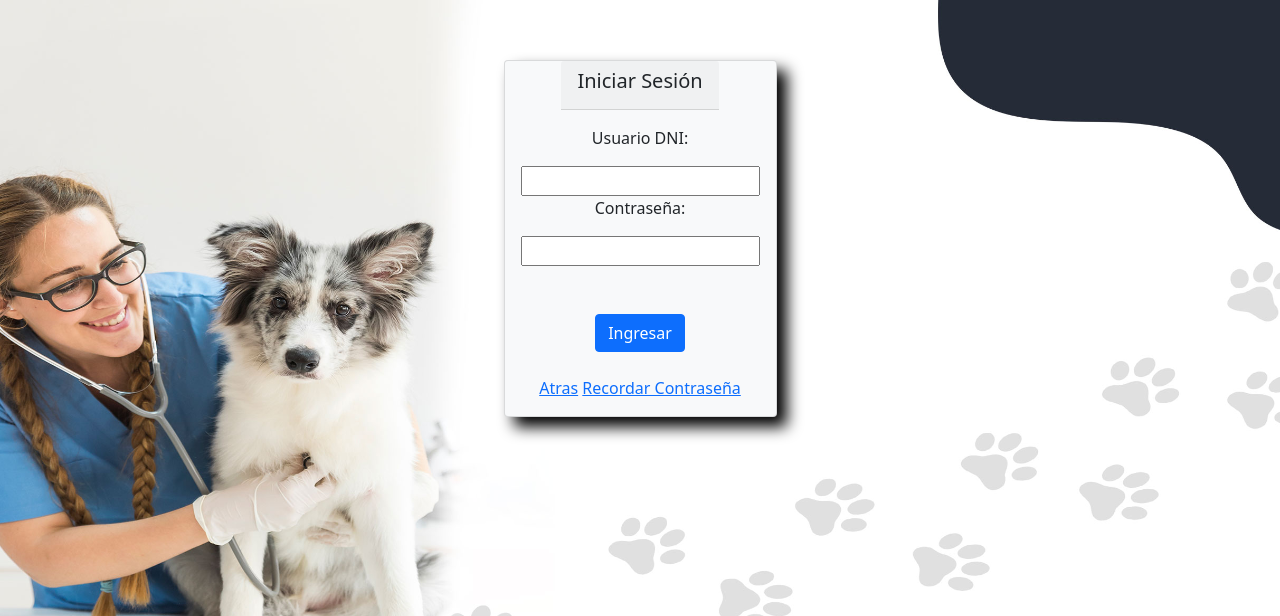
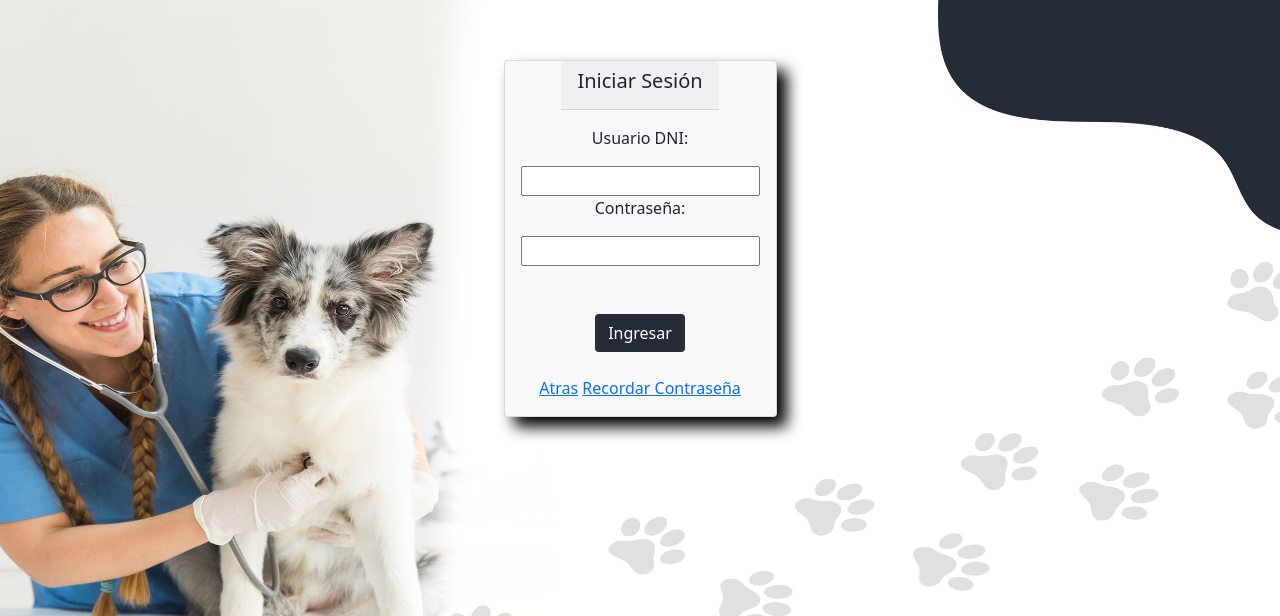
Before and after one commit to Carlos-CMCR/ING-SOFTWARE-VET, a PHP site: page /view/modulos/moduloSeguridad/formAutenticarUsuario.php in a window 1280 px wide. Shown: the top 616 px of the page. Run offline with PHP 8.4, Linux system fonts and the light colour scheme.

Commit message:
Panel administrador mañoseado

```diff
--- a/styles/stylesLogin.css
+++ b/styles/stylesLogin.css
@@ -1,9 +1,6 @@
-
-
-body{
-    background-image: url("../view/img/background-acceso.jpg");
-    background-size:100% auto;
-
+body {
+   background-image: url('../view/img/background-acceso.jpg');
+   background-size: 100% auto;
 }
 
 .login {
@@ -17,7 +14,6 @@ body{
 
    padding-top: 60px;
 }
-
 
 .card {
    align-items: center;
@@ -39,3 +35,15 @@ body{
    justify-content: center;
    padding: 1.5rem;
 }
+.button .btn {
+   background: #252b37;
+   color: white;
+}
+.button .btn:hover {
+   background: #80bcc6;
+   color: black;
+   transition: 0.5s;
+}
+.button {
+   display: inline-block;
+}
--- a/view/modulos/estilos.css
+++ b/view/modulos/estilos.css
@@ -139,8 +139,6 @@ body {
    display: flex;
 }
 
-
-
 /* TARJETAS PARA LOS SERVICIOS */
 .card {
    align-items: center;
--- a/view/modulos/moduloSeguridad/formAutenticarUsuario.php
+++ b/view/modulos/moduloSeguridad/formAutenticarUsuario.php
@@ -20,7 +20,7 @@
 
                                         <p>Contraseña:</p><input type="password" name="password" id="password"><br/><br/>
 
-                                        <div class="button-center"><input type="submit" class="btn btn-primary"  name="btnIngresar" id="btnIngresar" value="Ingresar"></div>
+                                        <div class="button button-center"><input type="submit" class="btn"  name="btnIngresar" id="btnIngresar" value="Ingresar"></div>
                                     </form></div>
                                     <div>
                                     <a href="../../../index.php" id="links">Atras</a> <a href="formVerificarUsuario.php" id="links">Recordar Contraseña</a>
```
Also changed, not shown: view/modulos/inicio3.php (+3 -10 lines), view/modulos/moduloSeguridad/formHome.php (+26 -3 lines). Lines whose indentation alone changed are shown as unchanged.
